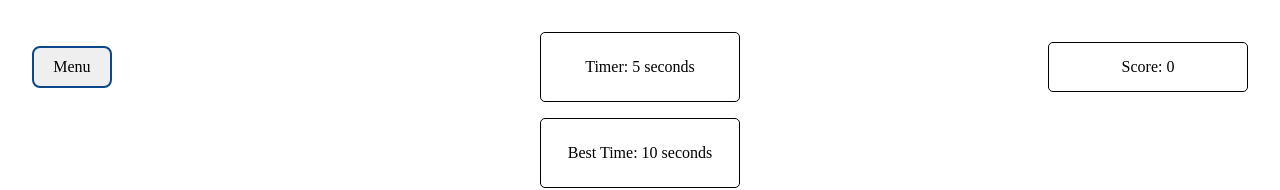
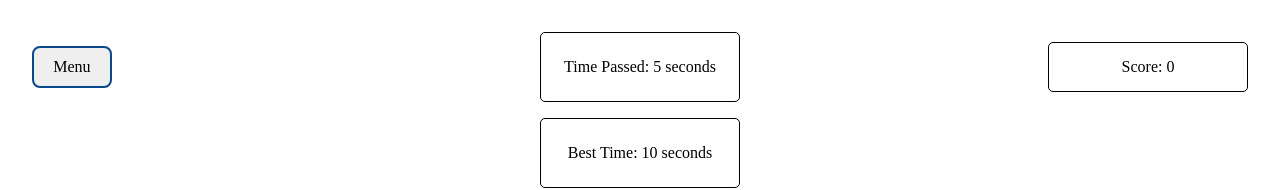
Before and after one commit to Moe-Pwint/Zip-Zap-Zop-Game, a React (Vite) app: page / in a window 1280 px wide. Shown: the top 190 px of the page. Built offline with nearby package versions, Linux system fonts and the light colour scheme.

Commit message:
Change timer from countdown to countup.

```diff
--- a/src/components/InfoTopDisplay.jsx
+++ b/src/components/InfoTopDisplay.jsx
@@ -57,12 +57,12 @@ const TimeUI = memo(function TimeUI({
   gamePlaying,
   gameWin,
 }) {
-  const [timer, setTimer] = useState(totalTime)
+  const [timer, setTimer] = useState(0)
 
   useEffect(() => {
-    if (gamePlaying && timer > 0) {
+    if (gamePlaying && timer < totalTime) {
       const interval = setInterval(() => {
-        setTimer(() => timer - 1)
+        setTimer(() => timer + 1)
       }, [1000])
 
       return () => {
@@ -73,13 +73,13 @@ const TimeUI = memo(function TimeUI({
 
   useEffect(() => {
     if (gamePlaying === false && gameWin) {
-      updateBestTime(totalTime - timer)
+      updateBestTime(timer)
     }
   })
 
   return (
     <div className="gameTimeContainer">
-      <p>Timer: {timer} seconds</p>
+      <p>Time Passed: {timer} seconds</p>
     </div>
   )
 })
@@ -100,95 +100,3 @@ const BestTimeUI = memo(function BestTimeUI({ bestTime }) {
     </div>
   )
 })
-
-// import React, { useEffect } from 'react'
-// import { useState, memo } from 'react'
-// import './StartingUI.css'
-
-// export default function InfoTopDisplay({
-//   totalTime,
-//   score,
-//   gamePlaying,
-//   gameWin,
-// }) {
-//   const savedBestTime = () => {
-//     if (localStorage.getItem('bestTime') === null) {
-//       localStorage.setItem('bestTime', totalTime)
-//       return localStorage.getItem('bestTime')
-//     } else {
-//       return localStorage.getItem('bestTime')
-//     }
-//   }
-//   const [bestTime, setBestTime] = useState(savedBestTime)
-//   const [timer, setTimer] = useState(totalTime)
-
-//   useEffect(() => {
-//     if (gamePlaying && timer > 0) {
-//       const interval = setInterval(() => {
-//         setTimer(() => timer - 1)
-//       }, [1000])
-
-//       return () => {
-//         clearInterval(interval)
-//       }
-//     }
-//   }, [gamePlaying, timer])
-
-//   useEffect(() => {
-//     if (gamePlaying === false && gameWin) {
-//       updateBestTime()
-//     }
-//   })
-
-//   function updateBestTime() {
-//     if (timer < bestTime) {
-//       console.log('yes')
-//       setBestTime(timer)
-//       localStorage.setItem('bestTime', timer)
-//     }
-//   }
-
-//   return (
-//     <>
-//       <div className="topContainer">
-//         <MenuUI />
-//         <TimeUI timer={timer} />
-//         <ScoreUI score={score} />
-//       </div>
-//       <BestTimeUI bestTime={bestTime} />
-//     </>
-//   )
-// }
-
-// const MenuUI = memo(function MenuUI() {
-//   return (
-//     <div className="menuContainer">
-//       <button className="menuBtn">Menu</button>
-//     </div>
-//   )
-// })
-
-// const TimeUI = memo(function TimeUI({ timer }) {
-//   return (
-//     <div className="gameTimeContainer">
-//       <p>Timer: {timer} seconds</p>
-//     </div>
-//   )
-// })
-
-// const ScoreUI = memo(function ScoreUI({ score }) {
-//   console.log('score updated')
-//   return (
-//     <div className="scoreContainer">
-//       <div>Score: {score}</div>
-//     </div>
-//   )
-// })
-
-// const BestTimeUI = memo(function BestTimeUI({ bestTime }) {
-//   return (
-//     <div className="bestTimeContainer">
-//       <p>Best Time: {bestTime} seconds </p>
-//     </div>
-//   )
-// })
```
